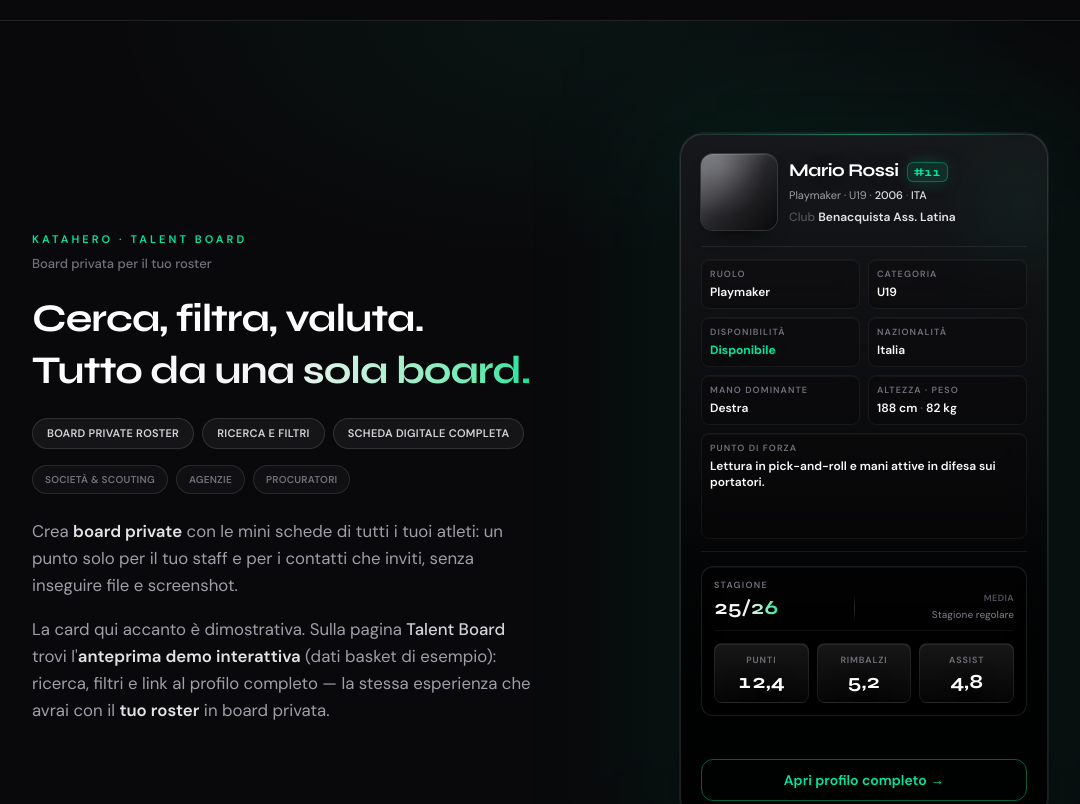
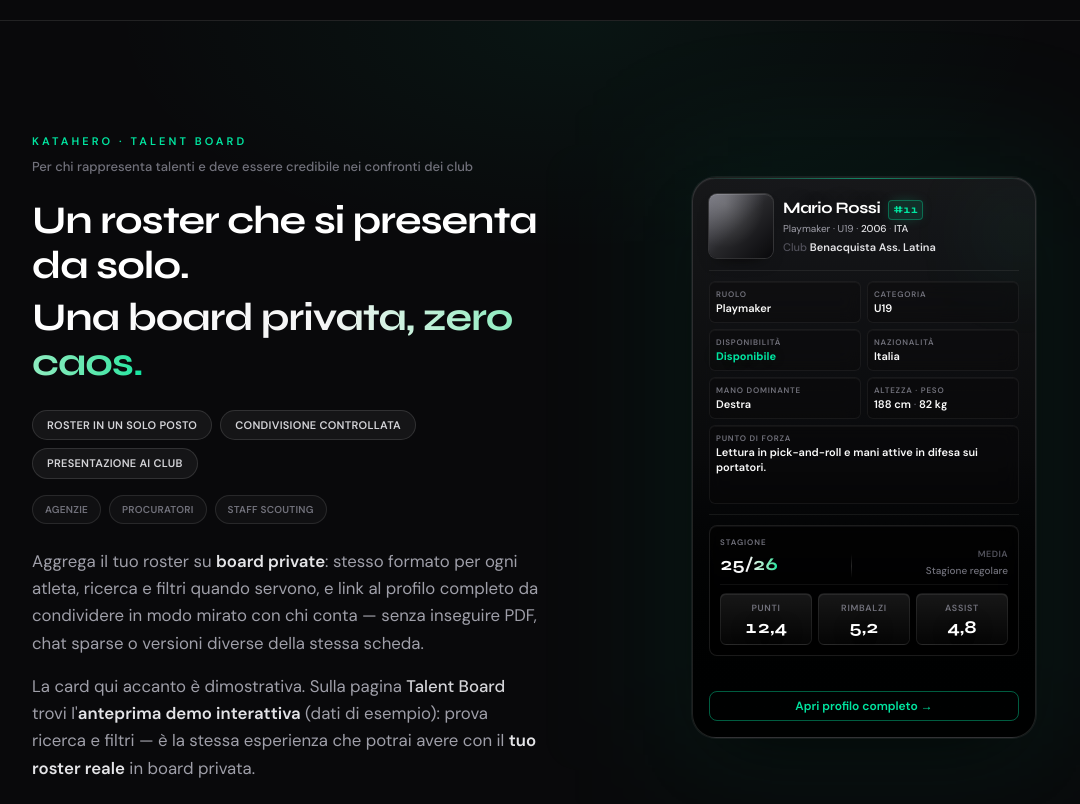
Before and after one commit to Salvo934/katahero, a Next.js app: page / in a window 1280 px wide. Shown: the part 2520-3324 px from the top of the page, without its empty margins (64-1144 px from the left). Built offline with nearby package versions, Linux system fonts and the light colour scheme; no server answers.

Commit message:
aggiornamento

```diff
--- a/src/components/site/TalentBoard.tsx
+++ b/src/components/site/TalentBoard.tsx
@@ -2,12 +2,12 @@ import Link from "next/link";
 import { TalentMiniCard } from "@/components/site/TalentMiniCard";
 import { TALENT_BOARD_SEASON_LABEL } from "@/lib/talent-board-data";
 
-const audience = ["Società & scouting", "Agenzie", "Procuratori"] as const;
+const audience = ["Agenzie", "Procuratori", "Staff scouting"] as const;
 
 const talentBoardHighlights = [
-  "Board private roster",
-  "Ricerca e filtri",
-  "Scheda digitale completa",
+  "Roster in un solo posto",
+  "Condivisione controllata",
+  "Presentazione ai club",
 ] as const;
 
 export function TalentBoard() {
@@ -25,12 +25,14 @@ export function TalentBoard() {
         <div className="grid gap-12 lg:grid-cols-2 lg:items-center lg:gap-12 xl:gap-16">
           <div className="mx-auto max-w-xl text-center lg:mx-0 lg:max-w-none lg:text-left">
             <p className="text-[11px] font-semibold uppercase tracking-[0.28em] text-accent">KataHero · Talent Board</p>
-            <p className="mt-2 text-xs font-medium text-zinc-500 sm:text-[0.8125rem]">Board privata per il tuo roster</p>
+            <p className="mt-2 text-xs font-medium text-zinc-500 sm:text-[0.8125rem]">
+              Per chi rappresenta talenti e deve essere credibile nei confronti dei club
+            </p>
             <h2 className="font-display mt-5 text-3xl font-bold tracking-tight text-white sm:mt-6 sm:text-4xl md:text-[2.45rem] md:leading-[1.14]">
-              <span className="block">Cerca, filtra, valuta.</span>
+              <span className="block">Un roster che si presenta da solo.</span>
               <span className="mt-1.5 block sm:mt-2">
                 <span className="bg-linear-to-r from-white via-zinc-100 to-accent bg-clip-text text-transparent">
-                  Tutto da una sola board.
+                  Una board privata, zero caos.
                 </span>
               </span>
             </h2>
@@ -64,22 +66,23 @@ export function TalentBoard() {
             </ul>
 
             <p className="mt-6 text-base leading-relaxed text-zinc-400 sm:text-[1.05rem] sm:leading-relaxed">
-              Crea <strong className="font-semibold text-zinc-200">board private</strong> con le mini schede di tutti i tuoi
-              atleti: un punto solo per il tuo staff e per i contatti che inviti, senza inseguire file e screenshot.
+              Aggrega il tuo roster su <strong className="font-semibold text-zinc-200">board private</strong>: stesso formato per
+              ogni atleta, ricerca e filtri quando servono, e link al profilo completo da condividere in modo mirato con chi
+              conta — senza inseguire PDF, chat sparse o versioni diverse della stessa scheda.
             </p>
             <p className="mt-4 text-base leading-relaxed text-zinc-400 sm:text-[1.05rem] sm:leading-relaxed">
               La card qui accanto è dimostrativa. Sulla pagina{" "}
               <Link href="/talent-board" className="font-medium text-zinc-300 underline-offset-2 hover:text-white hover:underline">
                 Talent Board
               </Link>{" "}
-              trovi l&apos;<strong className="font-semibold text-zinc-200">anteprima demo interattiva</strong> (dati basket di
-              esempio): ricerca, filtri e link al profilo completo — la stessa esperienza che avrai con il{" "}
-              <strong className="font-semibold text-zinc-200">tuo roster</strong> in board privata.
+              trovi l&apos;<strong className="font-semibold text-zinc-200">anteprima demo interattiva</strong> (dati di esempio):
+              prova ricerca e filtri — è la stessa esperienza che potrai avere con il{" "}
+              <strong className="font-semibold text-zinc-200">tuo roster reale</strong> in board privata.
             </p>
           </div>
 
           <div className="flex w-full justify-center lg:justify-center">
-            <div className="relative w-full max-w-84 sm:max-w-92">
+            <div className="relative w-full max-w-80 sm:max-w-86">
               <div className="pointer-events-none absolute -inset-8 rounded-4xl bg-accent/7 blur-3xl" aria-hidden />
               <TalentMiniCard
                 ariaLabel="Esempio di mini scheda Talent Board"
@@ -103,7 +106,7 @@ export function TalentBoard() {
                   { label: "Assist", value: "4,8" },
                 ]}
                 seasonLabel={TALENT_BOARD_SEASON_LABEL}
-                compact
+                compactPlus
               />
             </div>
           </div>
--- a/src/components/site/TalentMiniCard.tsx
+++ b/src/components/site/TalentMiniCard.tsx
@@ -44,6 +44,8 @@ export type TalentMiniCardProps = {
   profileExternal?: boolean;
   /** Layout più compatto (es. grid Talent Board desktop). */
   compact?: boolean;
+  /** Anteprima home: ancora più densa (implica layout compatto). */
+  compactPlus?: boolean;
 };
 
 const profileCtaLabel = "Apri profilo completo →";
@@ -76,75 +78,129 @@ export function TalentMiniCard({
   profileHref,
   profileExternal,
   compact = false,
+  compactPlus = false,
 }: TalentMiniCardProps) {
   const photo = photoUrl?.trim();
+  const tight = compactPlus;
 
-  const cardPadding = compact ? "p-4 sm:p-5" : "p-6 sm:p-7";
-  const glowPos = compact
+  const cardPadding = tight ? "p-3 sm:p-4" : compact ? "p-4 sm:p-5" : "p-6 sm:p-7";
+  const glowPos = tight
+    ? "-right-10 top-0 h-28 w-28"
+    : compact
       ? "-right-12 top-0 h-36 w-36"
       : "-right-16 top-0 h-44 w-44";
-  const photoCls = compact
+  const photoCls = tight
+    ? "relative h-14 w-14 shrink-0 overflow-hidden rounded-lg bg-linear-to-br from-zinc-500 via-zinc-800 to-zinc-950 shadow-[0_8px_18px_-10px_rgba(0,0,0,0.85),inset_0_1px_0_0_rgba(255,255,255,0.12)] ring-1 ring-white/15 transition duration-300 group-hover/card:ring-white/25 sm:h-16 sm:w-16"
+    : compact
       ? "relative h-[4rem] w-[4rem] shrink-0 overflow-hidden rounded-xl bg-linear-to-br from-zinc-500 via-zinc-800 to-zinc-950 shadow-[0_10px_22px_-12px_rgba(0,0,0,0.85),inset_0_1px_0_0_rgba(255,255,255,0.12)] ring-1 ring-white/15 transition duration-300 group-hover/card:ring-white/25 sm:h-[4.75rem] sm:w-[4.75rem]"
       : "relative h-20 w-20 shrink-0 overflow-hidden rounded-2xl bg-linear-to-br from-zinc-500 via-zinc-800 to-zinc-950 shadow-[0_12px_28px_-14px_rgba(0,0,0,0.85),inset_0_1px_0_0_rgba(255,255,255,0.12)] ring-1 ring-white/15 transition duration-300 group-hover/card:ring-white/25 sm:h-24 sm:w-24";
-  const headerGap = compact ? "gap-3" : "gap-4";
-  const headlineCls = compact
+  const headerGap = tight ? "gap-2.5" : compact ? "gap-3" : "gap-4";
+  const headlineCls = tight
+    ? "font-display min-w-0 text-sm font-bold tracking-tight text-white [text-shadow:0_1px_18px_rgba(0,0,0,0.35)] sm:text-base"
+    : compact
       ? "font-display min-w-0 text-base font-bold tracking-tight text-white [text-shadow:0_1px_18px_rgba(0,0,0,0.35)] sm:text-lg"
       : "font-display min-w-0 text-lg font-bold tracking-tight text-white [text-shadow:0_1px_18px_rgba(0,0,0,0.35)] sm:text-xl";
-  const jerseyBadgeCls = compact
+  const jerseyBadgeCls = tight
+    ? "inline-flex shrink-0 items-center rounded border border-accent/35 bg-accent/12 px-1 py-px font-display text-[10px] font-bold tabular-nums tracking-tight text-accent shadow-[0_0_14px_-6px_rgba(0,229,160,0.55)] sm:text-[11px]"
+    : compact
       ? "inline-flex shrink-0 items-center rounded-md border border-accent/35 bg-accent/12 px-1.5 py-px font-display text-[11px] font-bold tabular-nums tracking-tight text-accent shadow-[0_0_18px_-6px_rgba(0,229,160,0.55)] sm:text-xs"
       : "inline-flex shrink-0 items-center rounded-lg border border-accent/35 bg-accent/12 px-2 py-0.5 font-display text-xs font-bold tabular-nums tracking-tight text-accent shadow-[0_0_20px_-6px_rgba(0,229,160,0.55)] sm:text-sm";
-  const metaLineCls = compact ? "mt-1 text-[11px] leading-snug text-zinc-400" : "mt-1.5 text-[12px] leading-snug text-zinc-400";
-  const clubLineCls = compact ? "mt-1.5 truncate text-[12px] leading-snug text-zinc-500" : "mt-2 truncate text-[13px] leading-snug text-zinc-500";
-  const dlCls = compact
+  const metaLineCls = tight
+    ? "mt-0.5 text-[10px] leading-snug text-zinc-400"
+    : compact
+      ? "mt-1 text-[11px] leading-snug text-zinc-400"
+      : "mt-1.5 text-[12px] leading-snug text-zinc-400";
+  const clubLineCls = tight
+    ? "mt-1 truncate text-[11px] leading-snug text-zinc-500"
+    : compact
+      ? "mt-1.5 truncate text-[12px] leading-snug text-zinc-500"
+      : "mt-2 truncate text-[13px] leading-snug text-zinc-500";
+  const dlCls = tight
+    ? "relative mt-3 grid grid-cols-2 gap-1 border-y border-white/7 py-2.5 text-[11px] sm:gap-1.5"
+    : compact
       ? "relative mt-4 grid grid-cols-2 gap-1.5 border-y border-white/7 py-3 text-[12px] sm:gap-2"
       : "relative mt-6 grid grid-cols-2 gap-2 border-y border-white/7 py-5 text-[13px] sm:gap-3";
-  const ddCellCls = compact
+  const ddCellCls = tight
+    ? "flex flex-col gap-px rounded-md border border-white/6 bg-zinc-950/35 px-1.5 py-1.5 shadow-[inset_0_1px_0_0_rgba(255,255,255,0.04)] backdrop-blur-sm"
+    : compact
       ? "flex flex-col gap-0.5 rounded-lg border border-white/6 bg-zinc-950/35 px-2 py-2 shadow-[inset_0_1px_0_0_rgba(255,255,255,0.04)] backdrop-blur-sm"
       : "flex flex-col gap-1 rounded-xl border border-white/6 bg-zinc-950/35 px-3 py-2.5 shadow-[inset_0_1px_0_0_rgba(255,255,255,0.04)] backdrop-blur-sm";
-  const dtLblCls = compact
+  const dtLblCls = tight
+    ? "text-[8px] font-semibold uppercase tracking-[0.1em] text-zinc-500"
+    : compact
       ? "text-[9px] font-semibold uppercase tracking-[0.12em] text-zinc-500"
       : "text-[10px] font-semibold uppercase tracking-[0.14em] text-zinc-500";
-  const seasonOuterCls = compact
+  const seasonOuterCls = tight
+    ? "relative mt-2.5 shrink-0 rounded-lg border border-white/10 bg-black/30 p-2.5 shadow-[inset_0_1px_0_0_rgba(255,255,255,0.05)] backdrop-blur-sm"
+    : compact
       ? "relative mt-3.5 shrink-0 rounded-xl border border-white/10 bg-black/30 p-3 shadow-[inset_0_1px_0_0_rgba(255,255,255,0.05)] backdrop-blur-sm"
       : "relative mt-5 shrink-0 rounded-2xl border border-white/10 bg-black/30 p-4 shadow-[inset_0_1px_0_0_rgba(255,255,255,0.05)] backdrop-blur-sm sm:p-4";
-  const seasonRowCls = compact
+  const seasonRowCls = tight
+    ? "flex flex-col gap-1.5 border-b border-white/6 pb-1.5 sm:flex-row sm:items-end sm:justify-between sm:gap-2"
+    : compact
       ? "flex flex-col gap-2 border-b border-white/6 pb-2 sm:flex-row sm:items-end sm:justify-between sm:gap-2"
       : "flex flex-col gap-3 border-b border-white/6 pb-3 sm:flex-row sm:items-end sm:justify-between sm:gap-3";
-  const seasonNumCls = compact
+  const seasonNumCls = tight
+    ? "mt-0.5 font-display text-base font-bold tabular-nums tracking-tight sm:text-lg"
+    : compact
       ? "mt-0.5 font-display text-lg font-bold tabular-nums tracking-tight sm:text-xl"
       : "mt-1 font-display text-xl font-bold tabular-nums tracking-tight sm:text-2xl";
-  const statGridCls = compact ? "mt-3 grid grid-cols-3 gap-1.5 sm:gap-2" : "mt-4 grid grid-cols-3 gap-2 sm:gap-2.5";
-  const seasonLblCls = compact
+  const statGridCls = tight
+    ? "mt-2 grid grid-cols-3 gap-1 sm:gap-1.5"
+    : compact
+      ? "mt-3 grid grid-cols-3 gap-1.5 sm:gap-2"
+      : "mt-4 grid grid-cols-3 gap-2 sm:gap-2.5";
+  const seasonLblCls = tight
+    ? "text-[8px] font-semibold uppercase tracking-[0.12em] text-zinc-500"
+    : compact
       ? "text-[9px] font-semibold uppercase tracking-[0.14em] text-zinc-500"
       : "text-[10px] font-semibold uppercase tracking-[0.18em] text-zinc-500";
-  const dividerVertCls = compact
+  const dividerVertCls = tight
+    ? "hidden h-6 w-px shrink-0 bg-linear-to-b from-transparent via-white/15 to-transparent sm:block"
+    : compact
       ? "hidden h-7 w-px shrink-0 bg-linear-to-b from-transparent via-white/15 to-transparent sm:block"
       : "hidden h-8 w-px shrink-0 bg-linear-to-b from-transparent via-white/15 to-transparent sm:block";
-  const statBoxCls = compact
+  const statBoxCls = tight
+    ? "flex min-w-0 flex-col items-center justify-center gap-0.5 rounded-md border border-white/8 bg-linear-to-b from-white/9 to-white/2 px-0.5 py-1.5 text-center shadow-[inset_0_1px_0_0_rgba(255,255,255,0.08)] sm:py-2"
+    : compact
       ? "flex min-w-0 flex-col items-center justify-center gap-1 rounded-lg border border-white/8 bg-linear-to-b from-white/9 to-white/2 px-1 py-2 text-center shadow-[inset_0_1px_0_0_rgba(255,255,255,0.08)] sm:py-2.5"
       : "flex min-w-0 flex-col items-center justify-center gap-1.5 rounded-xl border border-white/8 bg-linear-to-b from-white/9 to-white/2 px-1.5 py-3 text-center shadow-[inset_0_1px_0_0_rgba(255,255,255,0.08)] sm:px-2 sm:py-3.5";
-  const statLabelCls = compact
+  const statLabelCls = tight
+    ? "text-[9px] font-semibold uppercase tracking-[0.08em] text-zinc-500"
+    : compact
       ? "text-[10px] font-semibold uppercase tracking-[0.1em] text-zinc-500 sm:text-[9px]"
       : "text-[11px] font-semibold uppercase tracking-[0.12em] text-zinc-500 sm:text-[10px] sm:tracking-wide";
-  const statValueCls = compact
+  const statValueCls = tight
+    ? "font-display text-base font-bold tabular-nums leading-none text-white [text-shadow:0_2px_18px_rgba(0,0,0,0.35)] sm:text-lg"
+    : compact
       ? "font-display text-lg font-bold tabular-nums leading-none text-white [text-shadow:0_2px_18px_rgba(0,0,0,0.35)] sm:text-xl"
       : "font-display text-xl font-bold tabular-nums leading-none text-white [text-shadow:0_2px_18px_rgba(0,0,0,0.35)] sm:text-2xl";
   /** Fascia “Scheda aggiornata” in fondo al blocco centrale (`mt-auto` sul wrapper); senza margine top. */
-  const updatedBannerCls = compact
+  const updatedBannerCls = tight
+    ? "relative inline-flex w-full items-center justify-center rounded-md border border-white/6 bg-white/3 px-2 py-1 text-center text-[9px] leading-snug text-zinc-500 shadow-[inset_0_1px_0_0_rgba(255,255,255,0.04)]"
+    : compact
       ? "relative inline-flex w-full items-center justify-center rounded-lg border border-white/6 bg-white/3 px-2.5 py-1.5 text-center text-[10px] leading-snug text-zinc-500 shadow-[inset_0_1px_0_0_rgba(255,255,255,0.04)]"
       : "relative inline-flex w-full items-center justify-center rounded-xl border border-white/6 bg-white/3 px-3 py-2 text-center text-[11px] leading-snug text-zinc-500 shadow-[inset_0_1px_0_0_rgba(255,255,255,0.04)]";
-  const initialsCls = compact
+  const initialsCls = tight
+    ? "absolute inset-0 flex items-center justify-center font-display text-xs font-bold tracking-tight text-white drop-shadow-[0_2px_8px_rgba(0,0,0,0.45)] sm:text-sm"
+    : compact
       ? "absolute inset-0 flex items-center justify-center font-display text-sm font-bold tracking-tight text-white drop-shadow-[0_2px_8px_rgba(0,0,0,0.45)] sm:text-base"
       : "absolute inset-0 flex items-center justify-center font-display text-lg font-bold tracking-tight text-white drop-shadow-[0_2px_8px_rgba(0,0,0,0.45)] sm:text-xl";
 
-  const footerInteractiveClass = compact
+  const footerInteractiveClass = tight
+    ? "block w-full rounded-lg border border-accent/40 py-1.5 text-center text-xs font-semibold text-accent"
+    : compact
       ? "block w-full rounded-xl border border-accent/40 py-2.5 text-center text-sm font-semibold text-accent"
       : "block w-full rounded-xl border border-accent/40 py-3 text-center text-sm font-semibold text-accent";
-  const footerStaticClass = compact
+  const footerStaticClass = tight
+    ? "rounded-lg border border-accent/40 py-1.5 text-center text-xs font-semibold text-accent"
+    : compact
       ? "rounded-xl border border-accent/40 py-2.5 text-center text-sm font-semibold text-accent"
       : "rounded-xl border border-accent/40 py-3 text-center text-sm font-semibold text-accent";
-  const footerBlockCls = compact ? "shrink-0 w-full pt-4" : "shrink-0 w-full pt-5";
-  const strengthDdCls = compact
+  const footerBlockCls = tight ? "shrink-0 w-full pt-2.5" : compact ? "shrink-0 w-full pt-4" : "shrink-0 w-full pt-5";
+  const strengthDdCls = tight
+    ? "wrap-anywhere min-h-[3.25rem] text-[11px] font-semibold leading-snug text-zinc-50 line-clamp-3"
+    : compact
       ? "wrap-anywhere min-h-[4.5rem] font-semibold leading-snug text-zinc-50 line-clamp-4"
       : "wrap-anywhere min-h-[6rem] font-semibold leading-snug text-zinc-50 line-clamp-4";
 
```
Lines whose indentation alone changed are shown as unchanged.
